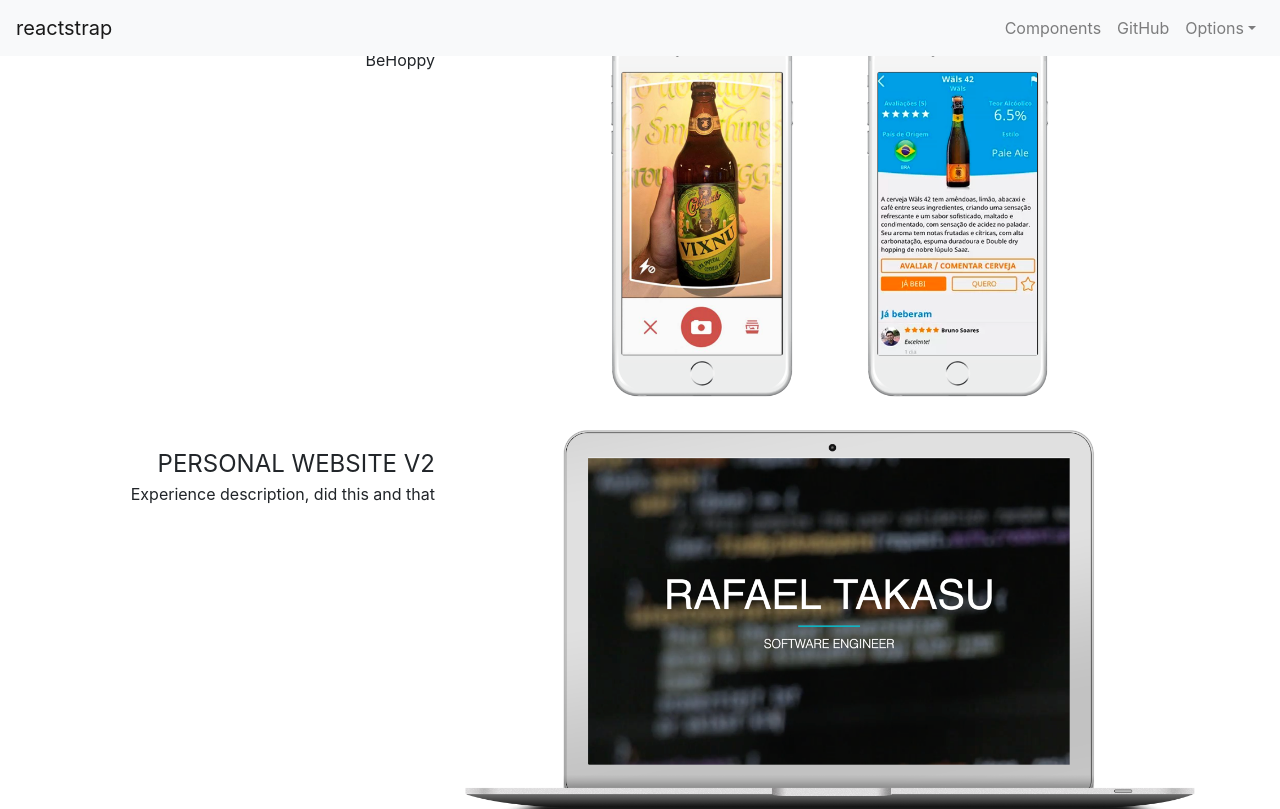
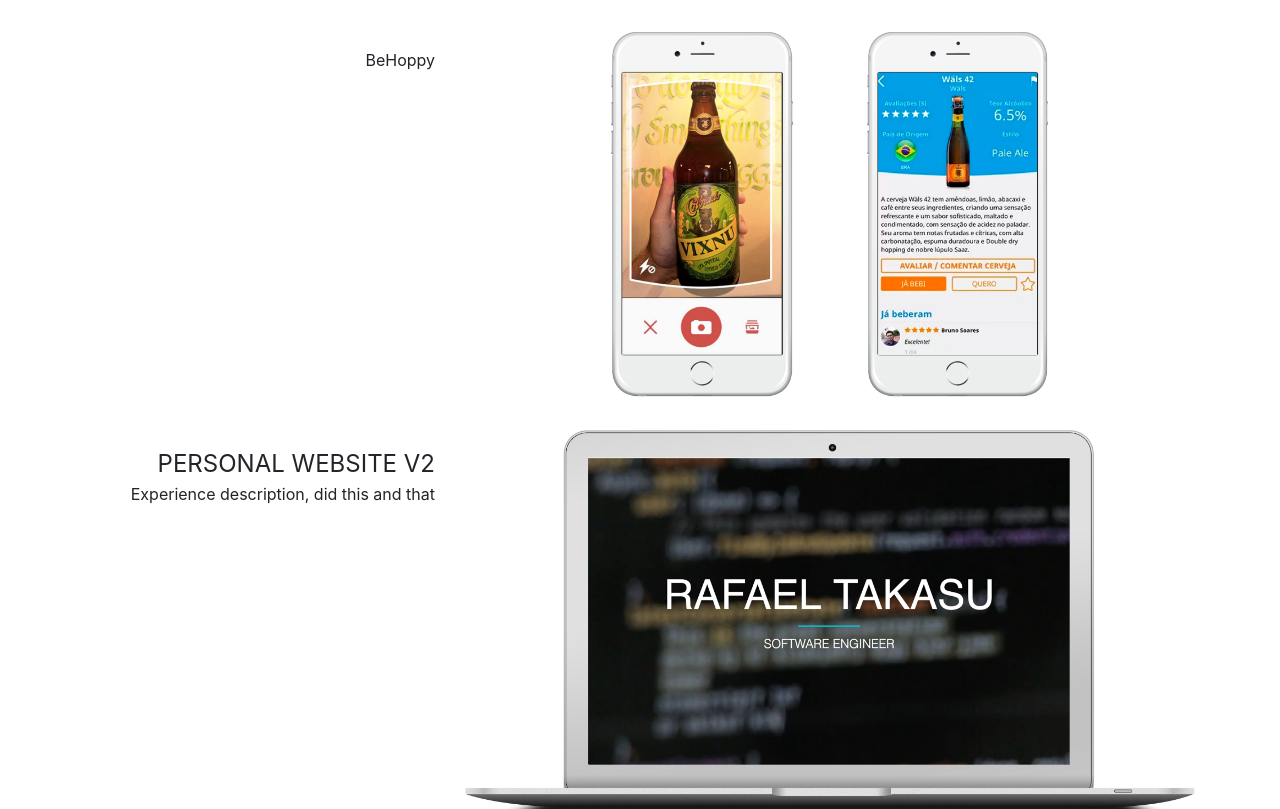
Before and after one commit to rtakasu/personal_website_react, a React (Create React App) app: page /projects in a window 1280 px wide. Shown: the top 809 px of the page. Built offline with nearby package versions, Linux system fonts and the light colour scheme.

Commit message:
removed navbar, fixed bottom contact bar

```diff
--- a/package.json
+++ b/package.json
@@ -5,6 +5,7 @@
   "dependencies": {
     "bootstrap": "^4.1.3",
     "react": "^16.4.2",
+    "react-anchor-link-smooth-scroll": "^1.0.11",
     "react-dom": "^16.4.2",
     "react-icons": "^3.0.5",
     "react-router": "^4.3.1",
--- a/src/App.css
+++ b/src/App.css
@@ -225,3 +225,11 @@
 .contact-name {
   color: #00b7c7;
 }
+
+.contact-item {
+ color: #00b7c7;
+ float: right;
+ text-transform: uppercase;
+ margin-left: 3rem;
+
+}
--- a/src/App.js
+++ b/src/App.js
@@ -25,7 +25,7 @@
     render() {
         return (
           <ParallaxProvider>
-            <Topbar/>
+
             <BrowserRouter>
               <Switch>
                 <Route exact path='/' component={Home} />
--- a/src/Contact.js
+++ b/src/Contact.js
@@ -12,20 +12,10 @@
 			  			<p>Designed and developed by <span className='contact-name'>Rafael Takasu</span></p>
 			  		</Col>
 			  		<Col lg={9} md={9}>
-			  			<IconContext.Provider value={{ size:'3rem' ,color: "blue", className: "global-class-name" }}>
-							  <div className='contact-icons'>
-							    <FaGithubAlt />
-							  </div>
-							  <div className='contact-icons'>
-							    <FaLinkedin />
-							  </div>
-							  <div className='contact-icons'>
-							    <FaPhone />
-							  </div>
-							  <div className='contact-icons'>
-							    <FaEnvelope />
-							  </div>
-							</IconContext.Provider>
+			  			<p className='contact-item'>Resume</p>
+			  			<p className='contact-item'>Github</p>
+			  			<p className='contact-item'>Linkedin</p>
+			  			<p className='contact-item'>Email</p>
 			  		</Col>
 			  	</Row>
 			  </Container>
--- a/src/Home.js
+++ b/src/Home.js
@@ -43,7 +43,11 @@
             background={'grey'}
             sectionBody={<Projects/>}
           />
-          <Contact/>
+          <Section
+            id={'contact'}
+            background={'grey'}
+            sectionBody={<Contact/>}
+          />
 
       </div>
 		)
--- a/src/Topbar.js
+++ b/src/Topbar.js
@@ -11,6 +11,7 @@
   DropdownToggle,
   DropdownMenu,
   DropdownItem } from 'reactstrap';
+import AnchorLink from 'react-anchor-link-smooth-scroll'
 
 
 class Topbar extends React.Component {
@@ -32,31 +33,33 @@
 	render () {
 		return (
 					<div>
-		        <Navbar color="light" light expand="md" fixed='top'>
-		          <NavbarBrand href="/">reactstrap</NavbarBrand>
+		        <Navbar color="dark" light expand="md" fixed='top'>
+		          <NavbarBrand href="/"></NavbarBrand>
 		          <NavbarToggler onClick={this.toggle} />
 		          <Collapse isOpen={this.state.isOpen} navbar>
 		            <Nav className="ml-auto" navbar>
 		              <NavItem>
-		                <NavLink href="/components/">Components</NavLink>
-		              </NavItem>
-		              <NavItem>
-		                <NavLink href="https://github.com/reactstrap/reactstrap">GitHub</NavLink>
+		              	<NavLink><AnchorLink href='#background'>Resume</AnchorLink> </NavLink>
 		              </NavItem>
 		              <UncontrolledDropdown nav inNavbar>
 		                <DropdownToggle nav caret>
-		                  Options
+		                  About
 		                </DropdownToggle>
 		                <DropdownMenu right>
 		                  <DropdownItem>
-		                    Option 1
+		                    <NavLink><AnchorLink href='#background'>Background</AnchorLink> </NavLink>
 		                  </DropdownItem>
 		                  <DropdownItem>
-		                    Option 2
+		                    <NavLink><AnchorLink href='#skills'>Skills</AnchorLink> </NavLink>
 		                  </DropdownItem>
-		                  <DropdownItem divider />
 		                  <DropdownItem>
-		                    Reset
+		                    <NavLink><AnchorLink href='#experience'>Experience</AnchorLink> </NavLink>
+		                  </DropdownItem>
+		                  <DropdownItem>
+		                    <NavLink><AnchorLink href='#projects'>Projects</AnchorLink> </NavLink>
+		                  </DropdownItem>
+		                  <DropdownItem>
+		                    <NavLink><AnchorLink href='#contact'>Contact</AnchorLink> </NavLink>
 		                  </DropdownItem>
 		                </DropdownMenu>
 		              </UncontrolledDropdown>
```
Also changed, not shown: 1 other file (tests, documents, lock files or other folders).
